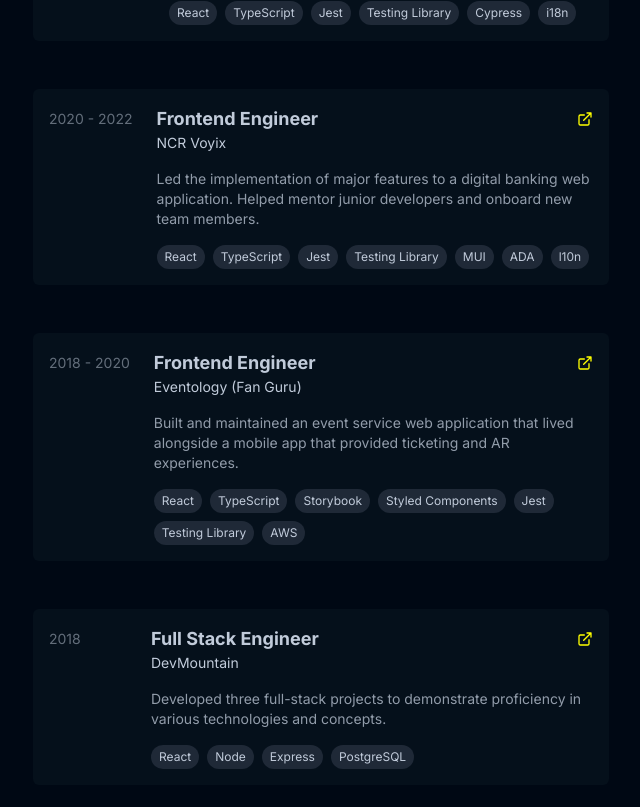
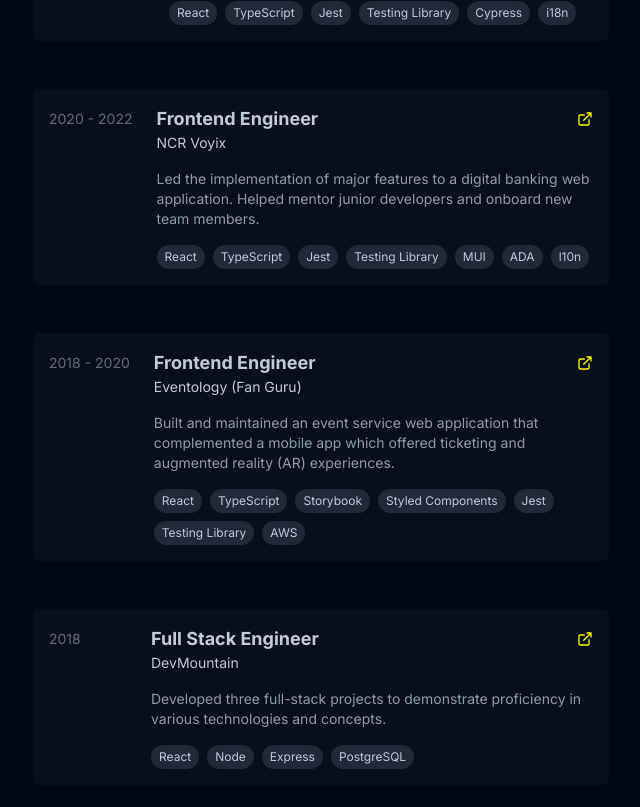
Before and after one commit to bengquist/portfolio, a Next.js app: page / in a window 1280 px wide. Shown: the part 715-1522 px from the top of the page, without its empty margins (607-1247 px from the left). Built offline with nearby package versions, Linux system fonts and the light colour scheme.

Commit message:
update copy

```diff
--- a/app/experience/data.ts
+++ b/app/experience/data.ts
@@ -40,7 +40,7 @@
 		title: "Frontend Engineer",
 		company: "Eventology (Fan Guru)",
 		description:
-			"Built and maintained an event service web application that lived alongside a mobile app that provided ticketing and AR experiences.",
+			"Built and maintained an event service web application that complemented a mobile app which offered ticketing and augmented reality (AR) experiences.",
 		technologies: [
 			"React",
 			"TypeScript",
```
